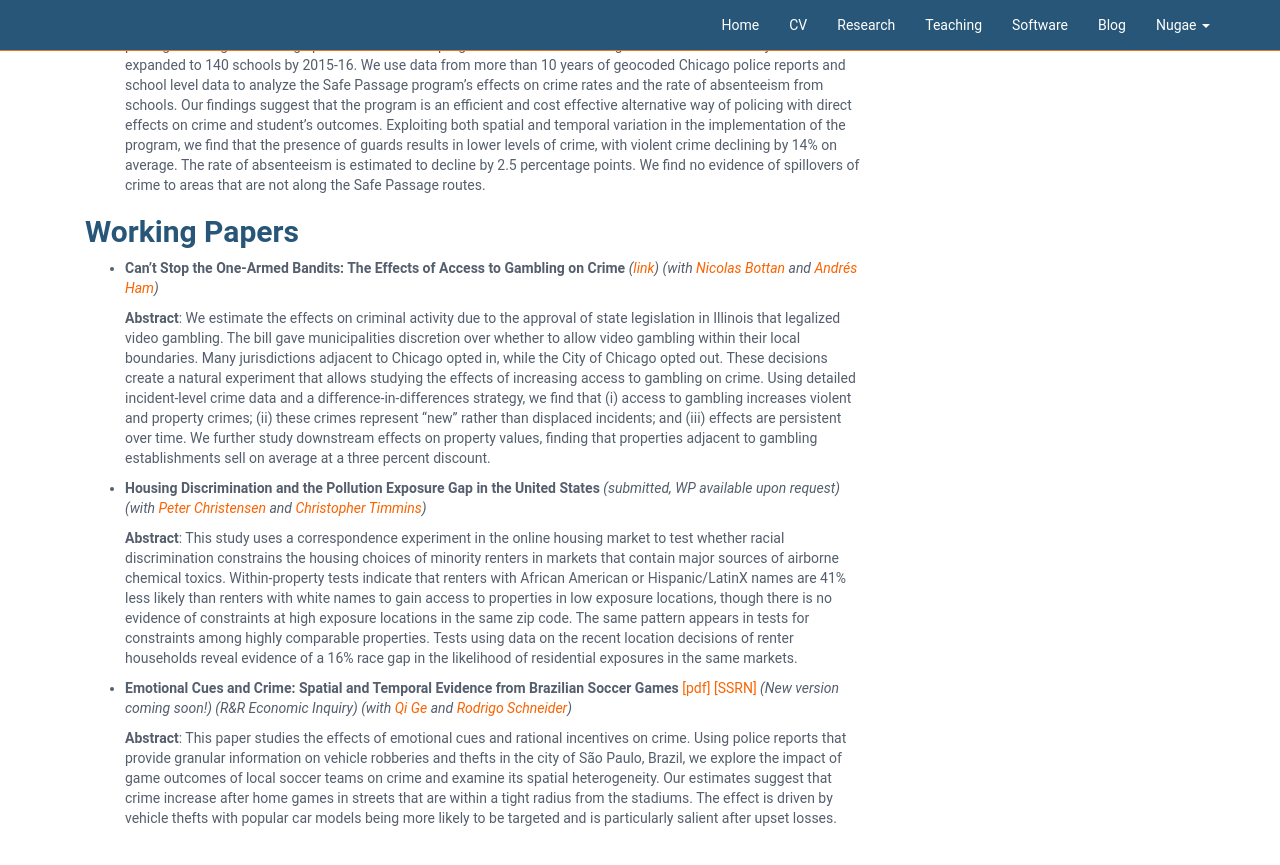
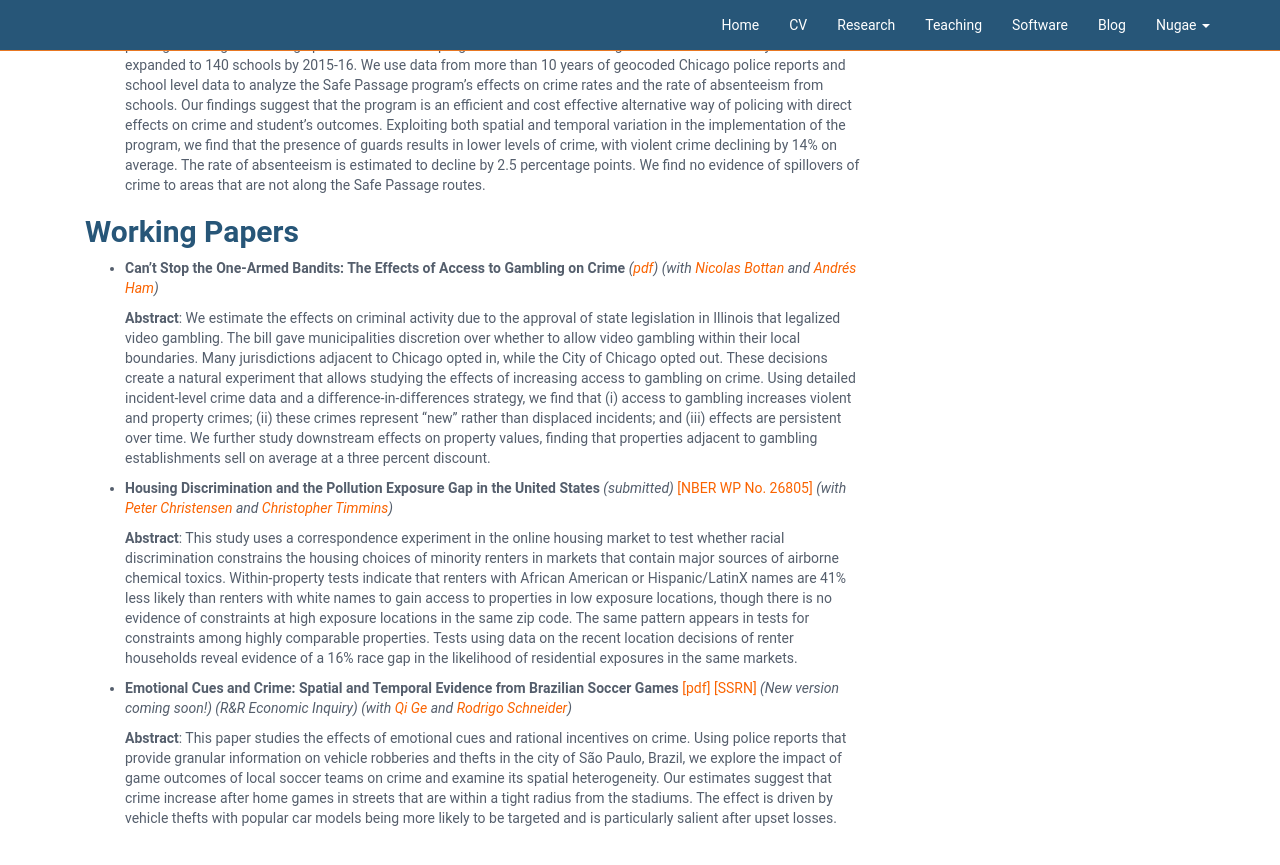
Before and after one commit to ignaciomsarmiento/ignaciomsarmiento.github.io, a Jekyll site: the page built from research.md, in a window 1280 px wide and 900 px high, scrolled down 428 px. Shown: the top 865 px of the window. Built offline with Jekyll 4.4.1, drawn with Linux system fonts in a browser that asks for light colours; our own code applies the rules of GitHub Pages for plain Markdown files.

Commit message:
updated toxics nber

```diff
--- a/research.md
+++ b/research.md
@@ -21,14 +21,14 @@ layout: secondary_pages
 
 ## Working Papers
 
-* **Can’t Stop the One-Armed Bandits: The Effects of Access to Gambling on Crime** *([link](/assets/Sarmiento_Barbieri_JMP.pdf))* <!--- [[SSRN]](https://ssrn.com/abstract=3020332) -->
-	*(with [Nicolas Bottan](https://www.nicolasbottan.com/) and [Andrés Ham](https://https://andresham.com/))*
+* **Can’t Stop the One-Armed Bandits: The Effects of Access to Gambling on Crime** *([pdf](/assets/Sarmiento_Barbieri_JMP.pdf))* <!--- [[SSRN]](https://ssrn.com/abstract=3020332) -->
+	*(with [Nicolas Bottan](https://www.nicolasbottan.com/) and [Andrés Ham](https://andresham.com/))*
 
 	**Abstract**:
 	We estimate the effects on criminal activity due to the approval of state legislation in Illinois that legalized video gambling. The bill gave municipalities discretion over whether to allow video gambling within their local boundaries. Many jurisdictions adjacent to Chicago opted in, while the City of Chicago opted out. These decisions create a natural experiment that allows studying the effects of increasing access to gambling on crime. Using detailed incident-level crime data and a difference-in-differences strategy, we find that (i) access to gambling increases violent and property crimes; (ii) these crimes represent "new" rather than displaced incidents; and (iii) effects are persistent over time. We further study downstream effects on property values, finding that properties adjacent to gambling establishments sell on average at a three percent discount.
 
 
-* **Housing Discrimination and the Pollution Exposure Gap in the United States** *(submitted, WP available upon request)*
+* **Housing Discrimination and the Pollution Exposure Gap in the United States** *(submitted)* [[NBER WP No. 26805]](https://www.nber.org/papers/w26805)
 	*(with [Peter Christensen](http://www.peterchristensen.net/) and [Christopher Timmins](https://sites.duke.edu/christophertimmins/))*
 
 	**Abstract**:
```
